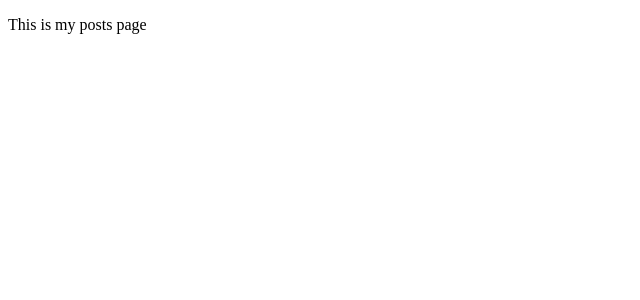
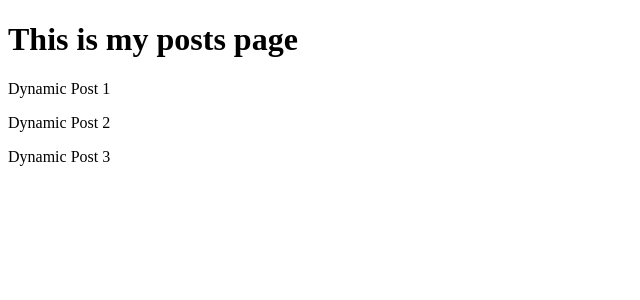
Before and after one commit to ArturMota19/nextjs-maestry, a Next.js app in the folder mastery-nextjs/: page /posts in a window 1280 px wide. Shown: the top 300 px of the page, without its empty margins (0-640 px from the left). Built offline with nearby package versions, Linux system fonts and the light colour scheme.

Commit message:
4: Add dynamic route w/ post id

```diff
--- /dev/null
+++ b/mastery-nextjs/src/app/posts/[postId]/page.tsx
@@ -0,0 +1,6 @@
+export default function PostId({ params }: { params: { postId: string }}){
+
+  return (
+    <h1>This is a individual page to a post {params.postId}</h1>
+  )
+}
--- a/mastery-nextjs/src/app/posts/page.tsx
+++ b/mastery-nextjs/src/app/posts/page.tsx
@@ -1,7 +1,10 @@
 export default function Posts() {
   return (
     <main>
-      <p>This is my posts page</p>
+      <h1>This is my posts page</h1>
+      <p> Dynamic Post 1</p>
+      <p> Dynamic Post 2</p>
+      <p> Dynamic Post 3</p>
     </main>
   );
 }
```
